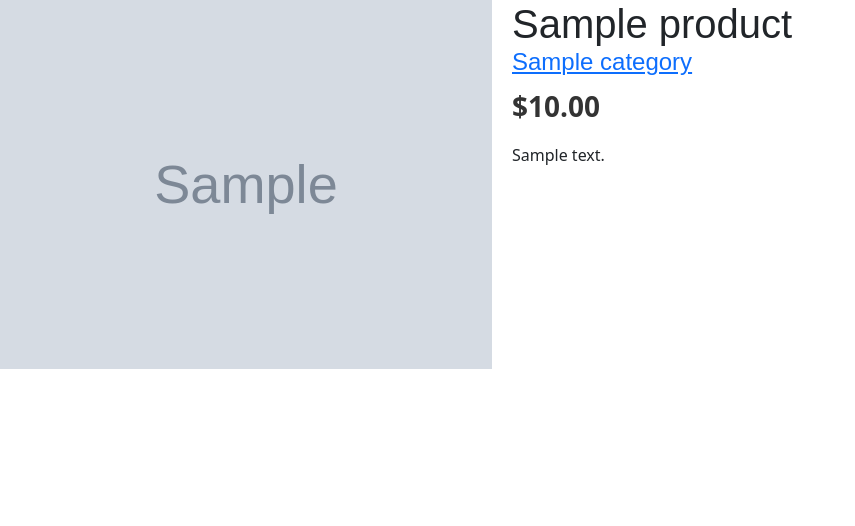
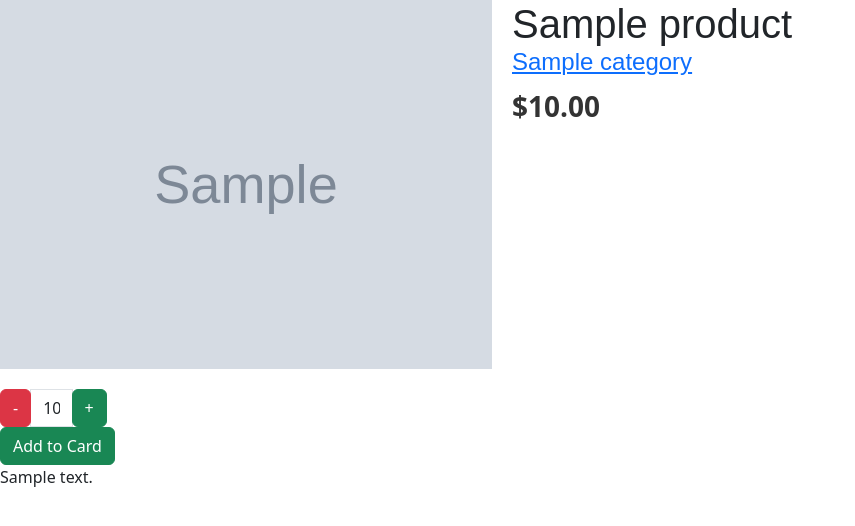
Before and after one commit to bekzod-fayzikuloff/fame_shop, a Django app: page /shop/product/1/ in a window 1280 px wide. Shown: the top 526 px of the page, without its empty margins (0-855 px from the left). Run offline with Django 3.2, Linux system fonts and the light colour scheme; tables that the repository leaves empty hold one stand-in row (values such as "Sample post"); grey boxes marked "Sample" are stand-in pictures.

Commit message:
:hammer: Add cart base bl

```diff
--- a/src/static/css/style.css
+++ b/src/static/css/style.css
@@ -324,3 +324,7 @@ form div.field {
     background:#efefef;
     border-radius:4px;
 }
+
+.cart__item {
+    background-color: gray !important;
+}
--- a/src/templates/shops/detail.html
+++ b/src/templates/shops/detail.html
@@ -5,13 +5,39 @@
 {% block content %}
 
     <div class="product-detail">
-        <img src="{% if product.image %} {{ product.image.url }} {% else %} {% static 'images/no_image.png' %} {% endif %}" alt="">
+        <img
+            src="{% if product.image %} {{ product.image.url }} {% else %} {% static 'images/no_image.png' %} {% endif %}"
+            alt="">
         <h1>{{ product.title }}</h1>
         <h4>
             <a href="{{ product.category.get_absolute_url }}">{{ product.category }}</a>
         </h4>
         <p class="price">${{ product.price }}</p>
+
+        <div class="col-lg-1">
+            <p id="productId" style="display: none">{{ product.pk }}</p>
+            <div class="input-group">
+                <span class="input-group-btn">
+                    <button id="decrementItem" type="button" class="quantity-left-minus btn btn-danger btn-number" data-type="minus"
+                            data-field="">
+                        <span class="glyphicon glyphicon-minus">-</span>
+                    </button>
+                </span>
+                <input type="text" id="quantity" name="quantity" class="form-control input-number" value="10" min="1" max="100">
+                <span class="input-group-btn">
+                    <button id="incrementItem" type="button" class="quantity-right-plus btn btn-success btn-number" data-type="plus"
+                            data-field="">
+                        <span class="glyphicon glyphicon-plus">+</span>
+                    </button>
+                </span>
+            </div>
+        </div>
+        <button id="addToCart" type="button" class="btn btn-success">
+            <span class="glyphicon glyphicon-plus">Add to Card</span>
+        </button>
+
+
         {{ product.description|linebreaks }}
     </div>
-
+<script src="{% static 'js/detail.js' %}"></script>
 {% endblock %}
--- a/src/templates/shops/list.html
+++ b/src/templates/shops/list.html
@@ -8,6 +8,9 @@
         {% if user.is_authenticated %} <h3>{{ user.username }}</h3>{% endif %}
         <h3>Categories</h3>
         <ul>
+            <li class="selected cart__item">
+                <a href="#">Card</a>
+            </li>
             <li {% if not category %}class="selected"{% endif %}>
                 <a href="{% url "product_list" %}">All</a>
             </li>
@@ -23,8 +26,7 @@
         {% for product in products %}
             <div class="item">
                 <a href="{{ product.get_absolute_url }}">
-                    <img src="
-                            {% if product.image %}{{ product.image.url }}{% else %}{% static "images/no_image.png" %}{% endif %}" alt="no image">
+                    <img src="{% if product.image %}{{ product.image.url }}{% else %}{% static "images/no_image.png" %}{% endif %}" alt="no image">
                 </a>
                 <a href="{{ product.get_absolute_url }}">{{ product.title }}</a><br>
                 ${{ product.price }}
```
Also changed, not shown: src/static/js/detail.js (added, +55 -0 lines).
